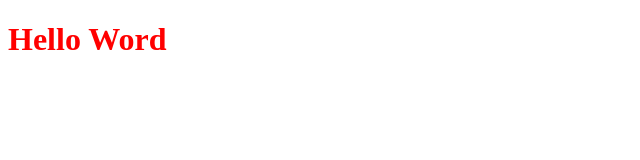
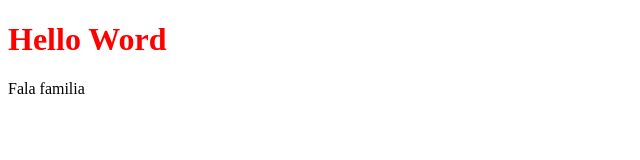
Before and after one commit to Parker9309/todo-list-js, a plain HTML site: page index.html in a window 1280 px wide. Shown: the whole page, without its empty margins (0-640 px from the left). Drawn offline with Linux system fonts and the light colour scheme.

Commit message:
Adicionado tag P

```diff
--- a/index.html
+++ b/index.html
@@ -9,5 +9,6 @@
 </head>
 <body>
   <h1>Hello Word</h1>
+  <p>Fala familia</p>
 </body>
 </html>
```
